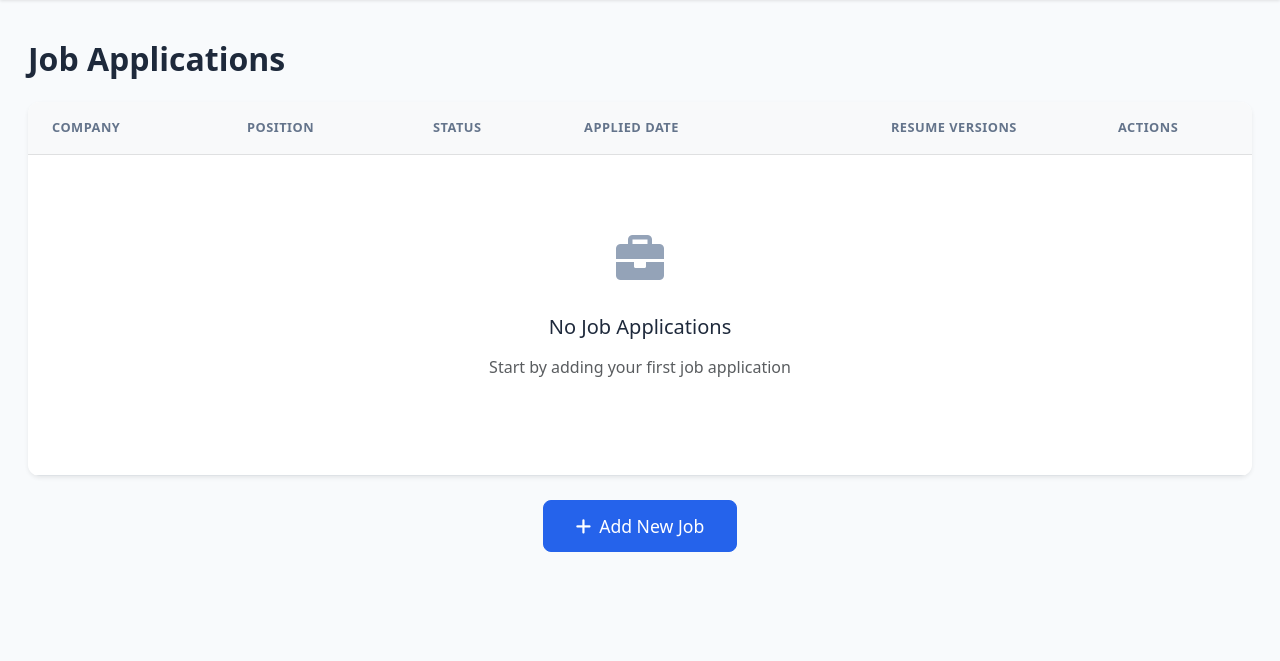
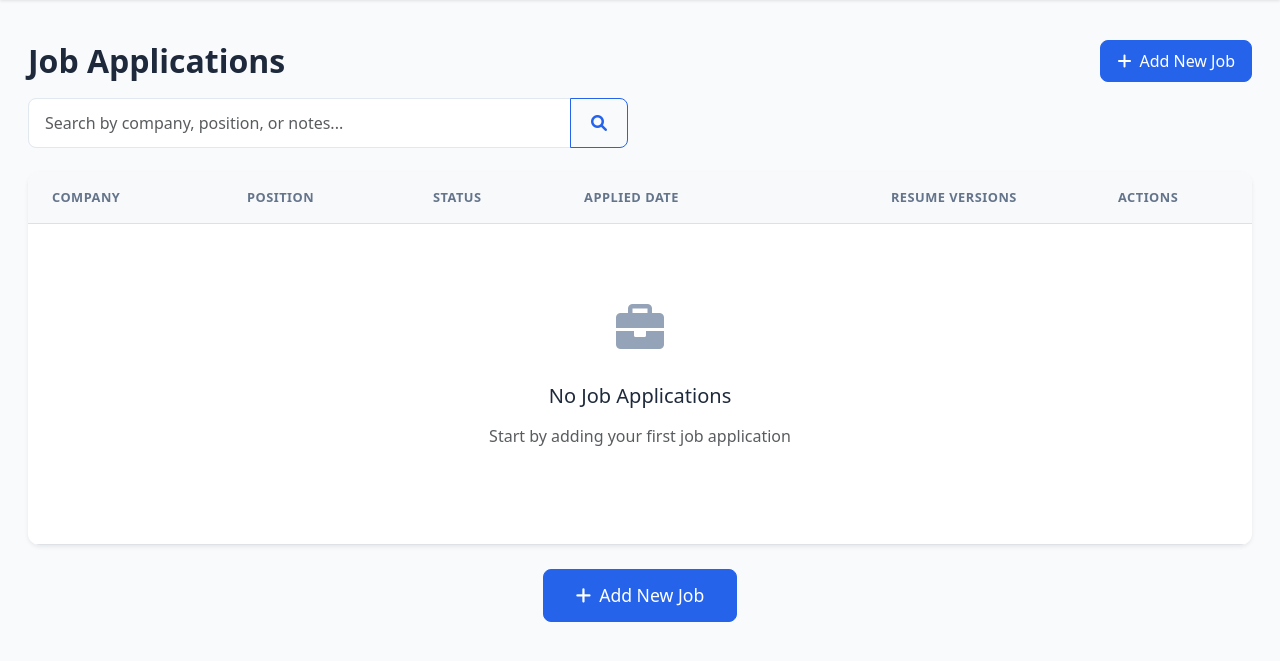
Before and after one commit to erezkalifa/job-application-manager, a Flask app: page / in a window 1280 px wide. Shown: the part 78-739 px from the top of the page. Run offline with Flask 3, Linux system fonts and the light colour scheme.

Commit message:
added filter option by company, position or notes

```diff
--- a/storage.py
+++ b/storage.py
@@ -1,6 +1,6 @@
 from sqlalchemy.orm import sessionmaker, Session
 from sqlalchemy.exc import SQLAlchemyError
-from sqlalchemy import Engine, Column
+from sqlalchemy import Engine, Column, or_
 import logging
 from datetime import datetime
 from typing import Optional, List, Any, Generator, TypeVar, cast
@@ -399,3 +399,29 @@ class StorageManager:
             question = session.query(InterviewQuestion).filter_by(id=question_id).first()
             if question:
                 session.delete(question)
+
+    def search_jobs(self, search_term: str) -> List[dict]:
+        """
+        Search for jobs by company name, position, or notes.
+        The search is case-insensitive and uses partial matching.
+        """
+        with self.session_scope() as session:
+            # Create search conditions for each field
+            search_term = f"%{search_term}%"
+            jobs = session.query(Job).filter(
+                or_(
+                    Job.company.ilike(search_term),
+                    Job.position.ilike(search_term),
+                    Job.notes.ilike(search_term)
+                )
+            ).order_by(Job.updated_at.desc()).all()
+
+            return [{
+                'id': job.id,
+                'company': job.company,
+                'position': job.position,
+                'status': job.status,
+                'applied_date': job.applied_date if job.applied_date is not None else None,
+                'notes': job.notes if job.notes is not None else None,
+                'resume_versions': len(job.resume_versions)
+            } for job in jobs]
--- a/templates/index.html
+++ b/templates/index.html
@@ -2,7 +2,35 @@
 <div class="jobs-container">
   <!-- Header -->
   <div class="section-header mb-4">
-    <h1 class="page-title">Job Applications</h1>
+    <div class="d-flex justify-content-between align-items-center">
+      <h1 class="page-title">Job Applications</h1>
+      <a href="{{ url_for('add_job') }}" class="btn btn-primary">
+        <i class="fas fa-plus me-2"></i>Add New Job
+      </a>
+    </div>
+
+    <!-- Search Box -->
+    <div class="search-box mt-3">
+      <form action="{{ url_for('index') }}" method="GET" class="d-flex">
+        <div class="input-group">
+          <input
+            type="text"
+            class="form-control"
+            name="search"
+            placeholder="Search by company, position, or notes..."
+            value="{{ search_term if search_term else '' }}"
+          />
+          <button class="btn btn-outline-primary" type="submit">
+            <i class="fas fa-search"></i>
+          </button>
+          {% if search_term %}
+          <a href="{{ url_for('index') }}" class="btn btn-outline-secondary">
+            <i class="fas fa-times"></i>
+          </a>
+          {% endif %}
+        </div>
+      </form>
+    </div>
   </div>
 
   <!-- Jobs Table -->
@@ -87,10 +115,24 @@
               <td colspan="6" class="text-center py-5">
                 <div class="empty-state">
                   <i class="fas fa-briefcase fa-3x mb-3"></i>
+                  {% if search_term %}
+                  <h3>No Results Found</h3>
+                  <p class="text-muted">
+                    No job applications match your search for "{{ search_term
+                    }}"
+                  </p>
+                  <a
+                    href="{{ url_for('index') }}"
+                    class="btn btn-outline-primary mt-3"
+                  >
+                    <i class="fas fa-times me-2"></i>Clear Search
+                  </a>
+                  {% else %}
                   <h3>No Job Applications</h3>
                   <p class="text-muted">
                     Start by adding your first job application
                   </p>
+                  {% endif %}
                 </div>
               </td>
             </tr>
@@ -102,11 +144,13 @@
   </div>
 
   <!-- Add Job Button (Bottom) -->
+  {% if not search_term %}
   <div class="text-center mt-4">
     <a href="{{ url_for('add_job') }}" class="btn btn-primary btn-lg">
       <i class="fas fa-plus me-2"></i>Add New Job
     </a>
   </div>
+  {% endif %}
 </div>
 
 <style>
@@ -266,5 +310,35 @@
   .table-hover tbody tr:hover {
     background-color: #f8fafc;
   }
+
+  .search-box {
+    max-width: 600px;
+  }
+
+  .search-box .form-control {
+    border-radius: 8px 0 0 8px;
+    border: 1px solid #e2e8f0;
+    padding: 0.75rem 1rem;
+    font-size: 1rem;
+  }
+
+  .search-box .form-control:focus {
+    border-color: var(--primary-color);
+    box-shadow: none;
+  }
+
+  .search-box .btn {
+    padding: 0.75rem 1.25rem;
+    font-size: 1rem;
+  }
+
+  .search-box .btn-outline-primary {
+    border-radius: 0 8px 8px 0;
+  }
+
+  .search-box .btn-outline-secondary {
+    border-radius: 0 8px 8px 0;
+    border-left: none;
+  }
 </style>
 {% endblock %}
--- a/web_app.py
+++ b/web_app.py
@@ -22,8 +22,12 @@ app.config['UPLOAD_FOLDER'] = UPLOAD_FOLDER
 
 @app.route('/')
 def index():
-    jobs = storage.get_all_jobs()
-    return render_template('index.html', jobs=jobs, ApplicationStatus=ApplicationStatus)
+    search_term = request.args.get('search', '').strip()
+    if search_term:
+        jobs = storage.search_jobs(search_term)
+    else:
+        jobs = storage.get_all_jobs()
+    return render_template('index.html', jobs=jobs, ApplicationStatus=ApplicationStatus, search_term=search_term)
 
 @app.route('/add_job', methods=['GET', 'POST'])
 def add_job():
```
